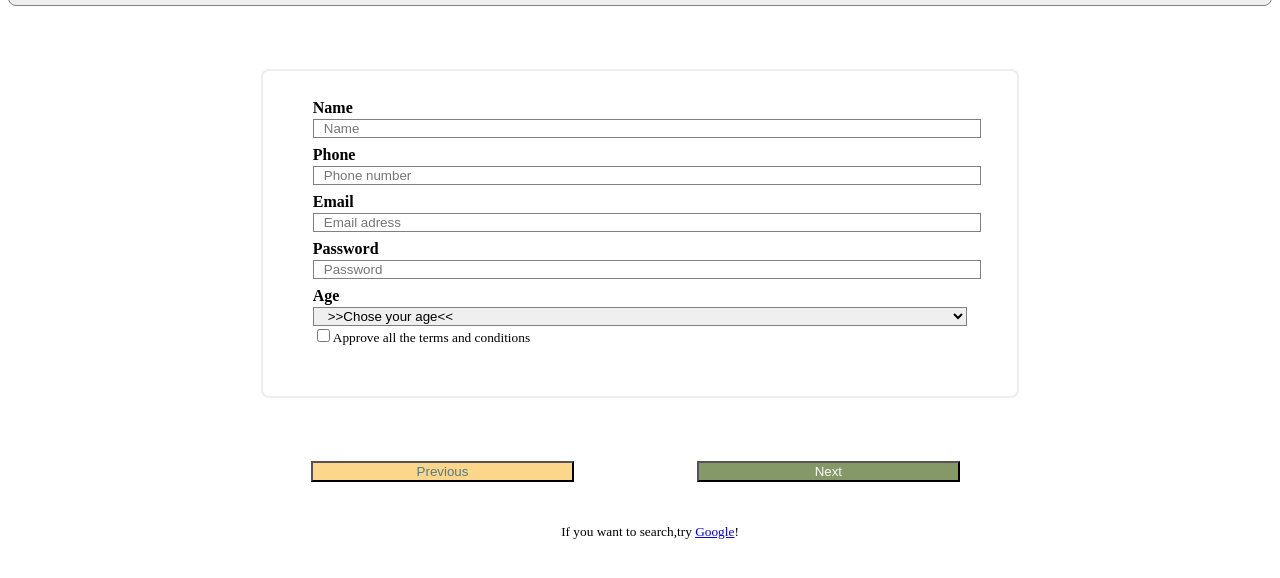
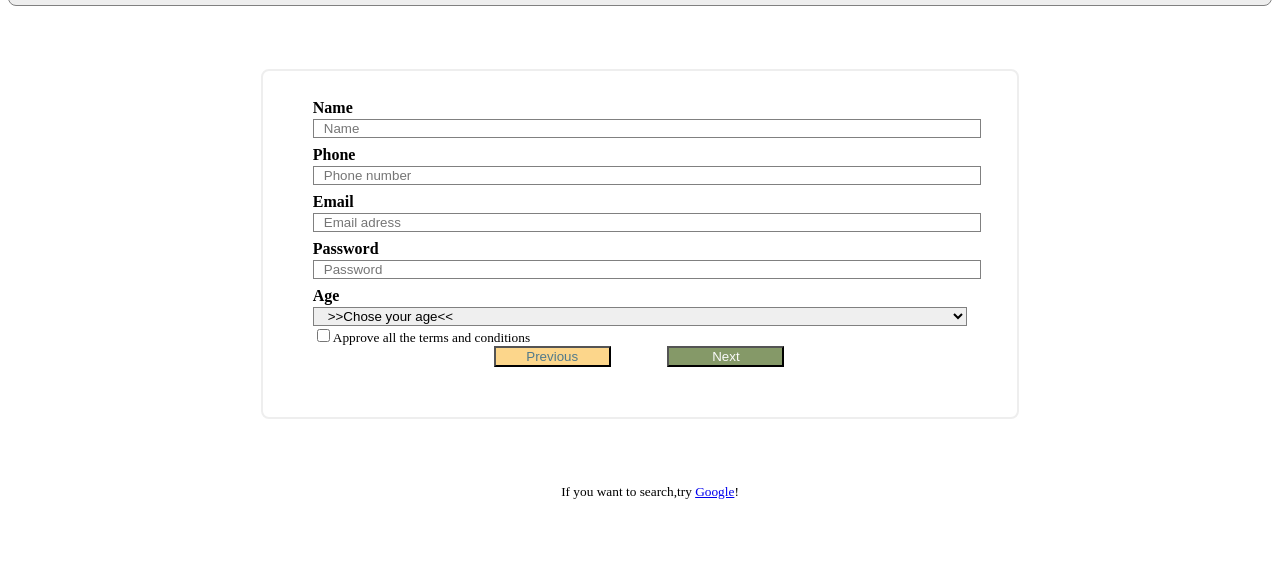
Before and after one commit to vdavyden/webstart, a plain HTML site: page index.html in a window 1280 px wide. Shown: the part 84-662 px from the top of the page. Drawn offline with Linux system fonts and the light colour scheme.

Commit message:
minor fix

```diff
--- a/index.html
+++ b/index.html
@@ -68,7 +68,7 @@
     </div>
 
     <div class="main">
-
+      <form class="" action="index.html" method="post">
         <div class="item">
           <div class ="name">
             <b>Name</b>
@@ -115,14 +115,12 @@
           <input type="checkbox" ><small>Approve all the terms and conditions</small></input>
         </div>
 
-      </div>
-
-      <div class=footer>
+        <div class=footer>
           <button name="Previous"type="button" class="button_prev">Previous </button>
           <input name="Next"type="submit" class="button_next" value="Next"> </input>
+        </div>
       </div>
-
-    </div>
+    </form>
 
     <div class=lower>
       <div align="center">
```
